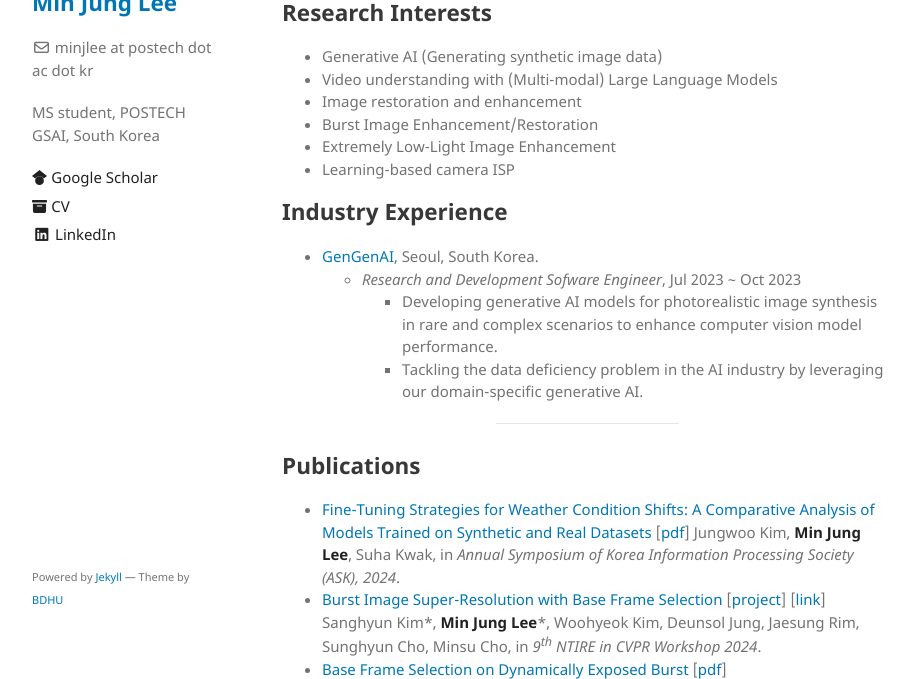
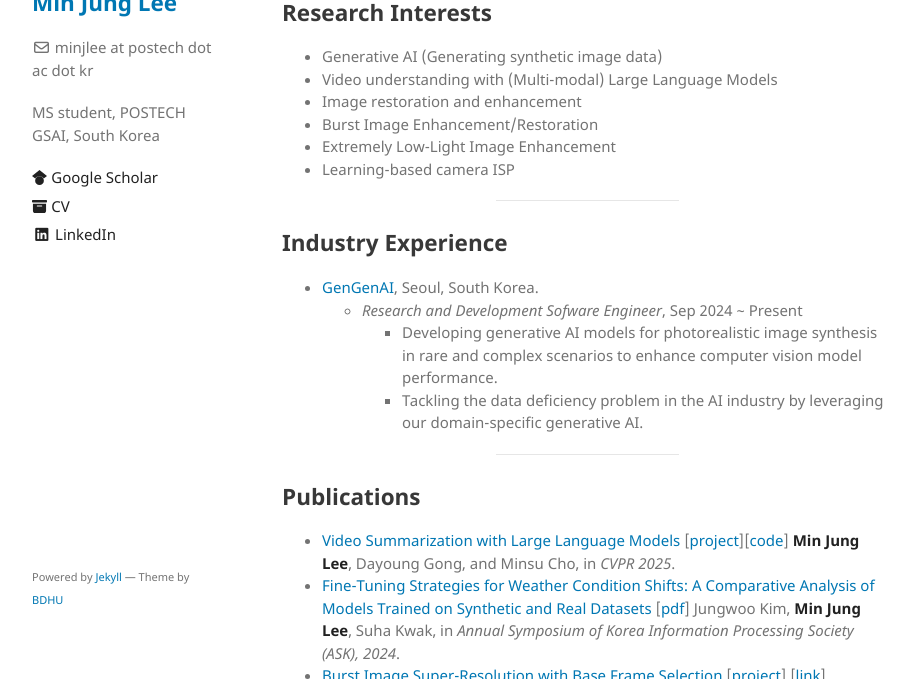
Before and after one commit to mlee47/mlee47.github.io, a Jekyll site: the page built from index.md, in a window 1280 px wide and 900 px high, cut to the strip 221-900 px from the top of the window. Shown: the whole strip, without its empty margins (178-1092 px from the left). Built offline with Jekyll 4.4.1, drawn with Linux system fonts in a browser that asks for light colours; part of the change alters nothing that is shown.

Commit message:
Update index.md

```diff
--- a/index.md
+++ b/index.md
@@ -21,35 +21,20 @@ I am a member of the [computer vision lab.](https://cvlab.postech.ac.kr/lab/) in
 *   Learning-based camera ISP
 
 
-<!-- * * * -->
+* * *
 
 ## Industry Experience
 
 * [GenGenAI](https://gengen.ai/), Seoul, South Korea.
-  * _Research and Development Sofware Engineer_, Jul 2023 ~ Oct 2023
+  * _Research and Development Sofware Engineer_, Sep 2024 ~ Present
     * Developing generative AI models for photorealistic image synthesis in rare and complex scenarios to enhance computer vision model performance.
     * Tackling the data deficiency problem in the AI industry by leveraging our domain-specific generative AI.
-
-<!--
-    * Learning-based analytics research on human behavior for AR/VR device. (XR Eyes)
-    * Improved gaze estimation accuracy in Meta Quest production model using a single POR camera through invariant feature learning for a personalized, explainable ML Eyes model
-    * Increased KPIs (P95, PCD$<$4.5) of ET production model by 9% of Arcata project
--->
-<!--
-* [Fast campus.](https://fastcampus.co.kr/), Seoul, South Korea.
-  * _Computer Vision Lecturer_, Mar 2022 ~ Aug 2022
-    * Lecturing on computer vision from classical to state-of-the-art deep learning approaches.
-    * Curriculum Sheet: [Google Spreadsheet](https://bit.ly/440T2ih)
--->
-
-<!-- * [Vuno Inc.](https://www.vuno.co/), Seoul, South Korea.
-  * _Front-end Developer_, Jun 2017 ~ Aug 2017
-    * Developed the client/front-end interface for an AI-based software for diagnosis of major abnormalities from a chest X-ray. -->
-
 
 * * *
 
 ## Publications
+*   [Video Summarization with Large Language Models](https://arxiv.org/abs/2504.11199) [[project](https://postech-cvlab.github.io/LLMVS/)][[code](https://github.com/mlee47/LLMVS)]
+  **Min Jung Lee**, Dayoung Gong, and Minsu Cho, in *CVPR 2025*.
 *   [Fine-Tuning Strategies for Weather Condition Shifts: A Comparative Analysis of Models Trained on Synthetic and Real Datasets](./assets/pdf/KIPS_C2024A0277F.pdf) [[pdf](./assets/pdf/KIPS_C2024A0277F.pdf)] Jungwoo Kim, **Min Jung Lee**, Suha Kwak, in _Annual Symposium of Korea Information Processing Society (ASK), 2024_.
 *   [Burst Image Super-Resolution with Base Frame Selection](https://www.arxiv.org/pdf/2406.17869) [[project](https://postech-cvlab.github.io/Burst_FSN/)] [[link](https://www.arxiv.org/pdf/2406.17869)] Sanghyun Kim\*, **Min Jung Lee**\*, Woohyeok Kim, Deunsol Jung, Jaesung Rim, Sunghyun Cho, Minsu Cho, in _9<sup>th</sup> NTIRE in CVPR Workshop 2024_.
 *   [Base Frame Selection on Dynamically Exposed Burst](./assets/pdf/IPIU2024.pdf) [[pdf](./assets/pdf/IPIU2024.pdf)] \
@@ -61,42 +46,11 @@ I am a member of the [computer vision lab.](https://cvlab.postech.ac.kr/lab/) in
 
 ## Research Projects
 
-<!-- *  **Kakao Brain**,  Nov. 2021 - Jul. 2023 \
-    Efficient equivariant representation learning in deep neural networks. -->
-
 *  **Samsung Advanced Institute of Technology (SAIT)**, Nov. 2022 - Jul. 2023  \
     Non-uniformly exposed burst image restoration using robust base frame selector.
 
 *  **Samsung Advanced Institute of Technology (SAIT)**, Nov. 2021 - Oct. 2022  \
     Burst image enhancement in an extremely degraded environment by noise, blur and shift.
-
-<!-- *  **Samsung Advanced Institute of Technology (SAIT)**, Nov. 2020 - Oct. 2021 \
-    Motion-aware burst image enhancement in the extremely low-light situation. -->
-
-<!-- * * *
-
-## Professional Services
-
-*  **Reviewer of international conferences** \
-    Computer Vision and Pattern Recognition (CVPR) 2022, 2023, 2024 \
-    International Conference on Machine Learning (ICML) 2024 \
-    International Conference on Learning Representations (ICLR) 2024 \
-    Neural Information Processing Systems (NeurIPS) 2023 \
-    International Conference on Computer Vision (ICCV) 2023 \
-    European Conference on Computer Vision (ECCV) 2022, 2024 \
-    Asian Conference on Comoputer Vision (ACCV) 2024 \
-    International Conference on 3D Vision (3DV) 2022 \
-    British Machine Vision Conference (BMVC) 2021 \
-    Winter Conference on Applications of Computer Vision (WACV) 2021, 2022, 2023, 2024 \
-    International Conference on Machine Vision Applications (MVA) 2021, 2023 \
-    International Conference on Pattern Recognition (ICPR) 2020
-
-*  **Reviewer of international journals** \
-    IEEE Transactions on Pattern Analysis and Machine Intelligence (2023, 2024) \
-    International Journal of Computer Vision (2023) \
-    IEEE Transactions on Image Processing (2022, 2023) \
-    Pattern Recognition (2022, 2023) \
-    The Visual Computer (2022)  -->
 
 * * *
 
@@ -109,12 +63,6 @@ I am a member of the [computer vision lab.](https://cvlab.postech.ac.kr/lab/) in
 * **Dean’s List with Department Secondary Honor Scholarship**, [ Chung-Ang University, EEE ](https://www.cau.ac.kr/index.do).
   - Top 10% in a department
   - 2018 Spring, 2018 Fall, 2019 Spring
-
-<!-- * **Global Ph.D fellowship**,  [_National Research Foundation of Korea (NRF)_](https://www.nrf.re.kr/eng/page/4a5d0ace-9cbb-4d21-9b18-92c8464aa23b), 2019 -- Now.
-
-* **POSTECH CSE research award (2nd place)**, [_Undergraduate Research Program_](https://cse.postech.ac.kr/2018-1%ed%95%99%ea%b8%b0-%ea%b3%bc%ec%a0%9c%ec%97%b0%ea%b5%ac%eb%b0%9c%ed%91%9c-%ea%b0%9c%ec%b5%9c-%eb%b0%8f-%ec%8b%9c%ec%83%81%ec%8b%9d/?pageds=1&p_id=111&e=%EA%B3%BC%EC%A0%9C%EC%97%B0%EA%B5%AC%EB%B0%9C%ED%91%9C&k=&c=), _POSTECH Computer Science Engineering Department_, 2018.
-
-* **SK Hynix scholarship**, [SK Hynix Fellowship Program](http://times.postech.ac.kr/news/articleView.html?idxno=7120), _POSTECH_, 2015. -->
 
 * * *
 
```
